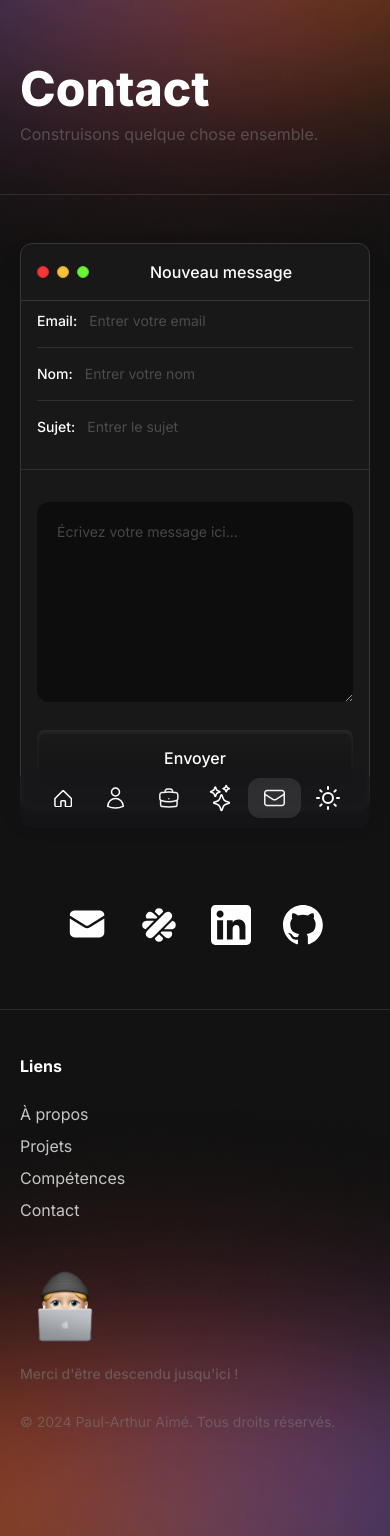
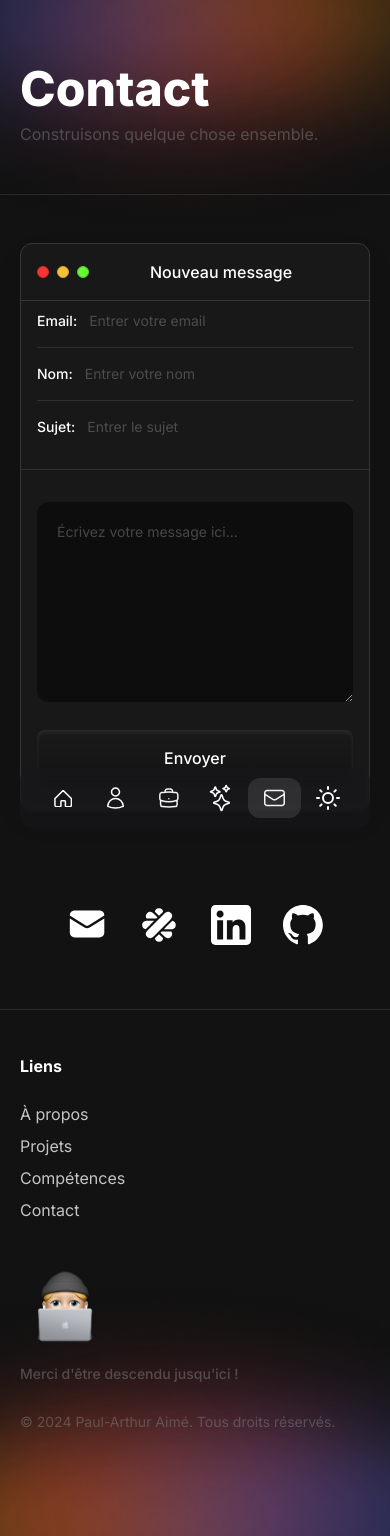
Before and after one commit to paaime/new-portfolio, a Next.js app: page /contact in a window 390 px wide. Built offline with nearby package versions, Linux system fonts and the light colour scheme.

Commit message:
fix:image optimisation

```diff
--- a/src/app/about/page.tsx
+++ b/src/app/about/page.tsx
@@ -94,6 +94,8 @@ export default function About() {
           <Button
             className="w-full md:w-auto flex lg:hidden mt-24"
             type="primary"
+            tag="a"
+            href="/contact"
           >
             <SendIcon />
             Contact
--- a/src/app/contact/page.tsx
+++ b/src/app/contact/page.tsx
@@ -21,19 +21,28 @@ export default function Contact() {
       <div className="flex flex-col gap-4 max-w-screen-lg mx-auto pb-16 lg:pb-48  items-center">
         <ContactForm />
         <div className="flex gap-8 items-center mt-20">
-          <a href="mailto:aimepaularthur@gmail.com">
+          <a href="mailto:aimepaularthur@gmail.com" aria-label="Mail">
             <MailIcon className="w-10 h-10" />
           </a>
-          <a href="https://www.malt.fr/profile/paularthuraime" target="_blank">
+          <a
+            href="https://www.malt.fr/profile/paularthuraime"
+            target="_blank"
+            aria-label="Malt"
+          >
             <MaltIcon className="w-10 h-10" />
           </a>
           <a
             href="https://www.linkedin.com/in/paul-arthur-aimé-a081b9252"
             target="_blank"
+            aria-label="Linkedin"
           >
             <LinkedinIcon className="w-10 h-10" />
           </a>
-          <a href="https://github.com/paaime" target="_blank">
+          <a
+            href="https://github.com/paaime"
+            target="_blank"
+            aria-label="Github"
+          >
             <GithubIcon className="w-10 h-10" />
           </a>
         </div>
--- a/src/app/layout.tsx
+++ b/src/app/layout.tsx
@@ -8,6 +8,7 @@ import MobileNavigation from '@/components/MobileNavigation';
 import CustomCursor from '@/components/CustomCursor';
 import { Toaster } from 'react-hot-toast';
 import Head from 'next/head';
+import Image from 'next/image';
 
 const inter = Inter({ subsets: ['latin'] });
 
@@ -27,23 +28,45 @@ export default function RootLayout({
       <head></head>
       <body className={`${inter.className} mx-[20px]`}>
         <div
-          className="h-[375px] md:h-[550px] absolute -left-[20px] top-0"
+          className="h-[325px] md:h-[550px] absolute -left-[20px] top-0"
           style={{
-            backgroundImage: "url('/img/header-gradient.webp')",
             zIndex: -1,
             backgroundPosition: 'center',
             width: 'calc(100% + 20px)',
           }}
-        />
+        >
+          <Image
+            src="/img/header-gradient.webp"
+            alt="Gradient header"
+            width={40}
+            height={40}
+            style={{
+              width: '100%',
+              height: '100%',
+              objectFit: 'cover',
+            }}
+          />
+        </div>
         <div
-          className="h-[550px] absolute w-screen -left-[20px] bottom-0"
+          className="h-[325px] md:h-[550px] absolute w-screen -left-[20px] bottom-0"
           style={{
-            backgroundImage: "url('/img/footer-gradient.webp')",
             zIndex: -1,
             backgroundPosition: 'center',
             width: 'calc(100% + 20px)',
           }}
-        />
+        >
+          <Image
+            src="/img/footer-gradient.webp"
+            alt="Gradient footer"
+            width={40}
+            height={40}
+            style={{
+              width: '100%',
+              height: '100%',
+              objectFit: 'cover',
+            }}
+          />
+        </div>
         <CustomCursor />
         <Toaster
           position="top-center"
--- a/src/app/page.tsx
+++ b/src/app/page.tsx
@@ -11,17 +11,17 @@ export default function Home() {
   return (
     <main className="max-w-screen-lg mx-auto">
       <Hero />
-      <h3 className="text-onyx dark:text-white font-bold text-[32px] md:text-5xl mb-10">
+      <h2 className="text-onyx dark:text-white font-bold text-[32px] md:text-5xl mb-10">
         Quelques projets
-      </h3>
+      </h2>
       <Spotlight className="flex flex-col gap-8 mb-24 group">
         {projects.slice(0, 3).map((project, index) => (
           <ProjectCard key={index} {...project} />
         ))}
       </Spotlight>
-      <h3 className="text-onyx dark:text-white font-bold text-[32px] md:text-5xl mb-10">
+      <h2 className="text-onyx dark:text-white font-bold text-[32px] md:text-5xl mb-10">
         Qui suis-je ?
-      </h3>
+      </h2>
       <Spotlight className="grid grid-cols-1 sm:grid-cols-2 gap-4 mb-24 group">
         {knowMeCards.map((card, index) => (
           <KnowMeCard key={index} {...card} />
@@ -29,9 +29,9 @@ export default function Home() {
       </Spotlight>
       <div className="flex justify-between items-center flex-col md:flex-row mb-24">
         <div className="flex flex-col gap-0 md:gap-4 w-full text-center md:text-left md:w-1/2 mb-5 md:mb-0">
-          <h5 className="text-onyx dark:text-white font-bold text-[32px] md:text-5xl">
+          <h3 className="text-onyx dark:text-white font-bold text-[32px] md:text-5xl">
             Travaillons ensemble
-          </h5>
+          </h3>
           <p className="text-[15px] md:text-xl text-dark-gray">
             Vous avez un projet ? Vous souhaitez collaborer avec moi ?
             N&apos;hésitez pas à me contacter.
--- a/src/components/Header.tsx
+++ b/src/components/Header.tsx
@@ -16,7 +16,7 @@ export default function Header() {
       <nav>
         <ul className="flex items-center gap-[40px] font-medium dark:text-light-gray">
           <li>
-            <Link href={'/'}>
+            <Link href={'/'} aria-label="Home">
               <Image src="/img/logo.webp" alt="Logo" width={40} height={40} />
             </Link>
           </li>
@@ -38,15 +38,20 @@ export default function Header() {
         </ul>
       </nav>
       <div className="flex items-center gap-[24px]">
-        <a href="https://www.malt.fr/profile/paularthuraime" target="_blank">
+        <a
+          href="https://www.malt.fr/profile/paularthuraime"
+          target="_blank"
+          aria-label="Malt"
+        >
           <MaltIcon />
         </a>
-        <a href="https://github.com/paaime" target="_blank">
+        <a href="https://github.com/paaime" target="_blank" aria-label="Github">
           <GithubIcon />
         </a>
         <a
           href="https://www.linkedin.com/in/paul-arthur-aimé-a081b9252"
           target="_blank"
+          aria-label="Linkedin"
         >
           <LinkedinIcon />
         </a>
--- a/src/components/MobileNavigation.tsx
+++ b/src/components/MobileNavigation.tsx
@@ -25,7 +25,7 @@ export default function MobileNavigation() {
             pathname === '/' && activeClass
           } w-full h-[40px] flex justify-center items-center transition-all duration-300`}
         >
-          <Link href="/">
+          <Link href="/" aria-label='Home'>
             <HomeIcon />
           </Link>
         </li>
@@ -34,7 +34,7 @@ export default function MobileNavigation() {
             pathname === '/about' && activeClass
           } w-full h-[40px] flex justify-center items-center transition-all duration-300`}
         >
-          <Link href="/about">
+          <Link href="/about" aria-label='About'>
             <UserIcon />
           </Link>
         </li>
@@ -43,7 +43,7 @@ export default function MobileNavigation() {
             pathname === '/projects' && activeClass
           } w-full h-[40px] flex justify-center items-center transition-all duration-300`}
         >
-          <Link href="/projects">
+          <Link href="/projects" aria-label='Projets'>
             <ProjectsIcon />
           </Link>
         </li>
@@ -52,7 +52,7 @@ export default function MobileNavigation() {
             pathname === '/skills' && activeClass
           } w-full h-[40px] flex justify-center items-center transition-all duration-300`}
         >
-          <Link href="/skills">
+          <Link href="/skills" aria-label='Compétences'>
             <SkillsIcon />
           </Link>
         </li>
@@ -61,7 +61,7 @@ export default function MobileNavigation() {
             pathname === '/contact' && activeClass
           } w-full h-[40px] flex justify-center items-center transition-all duration-300`}
         >
-          <Link href="/contact">
+          <Link href="/contact" aria-label='Contact'>
             <ContactIcon />
           </Link>
         </li>
```
